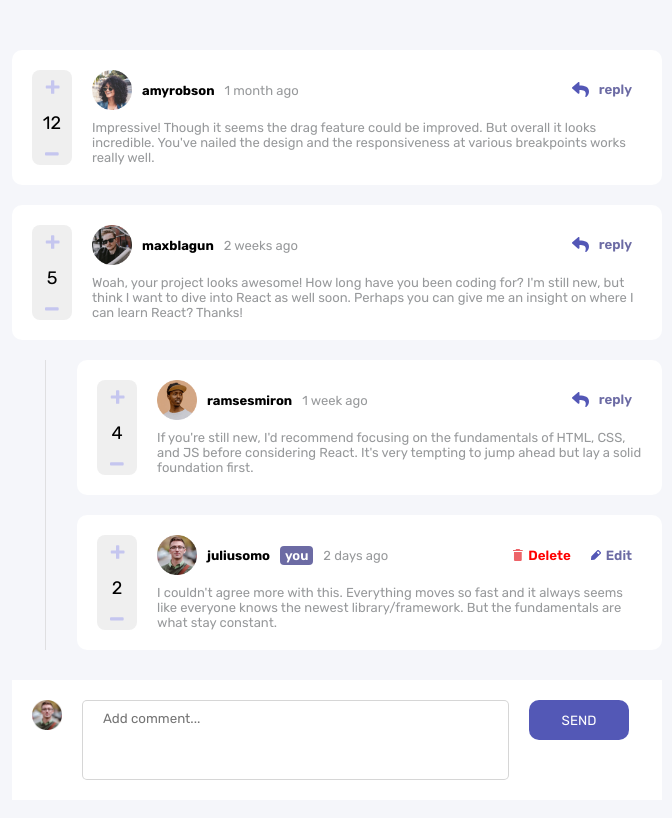
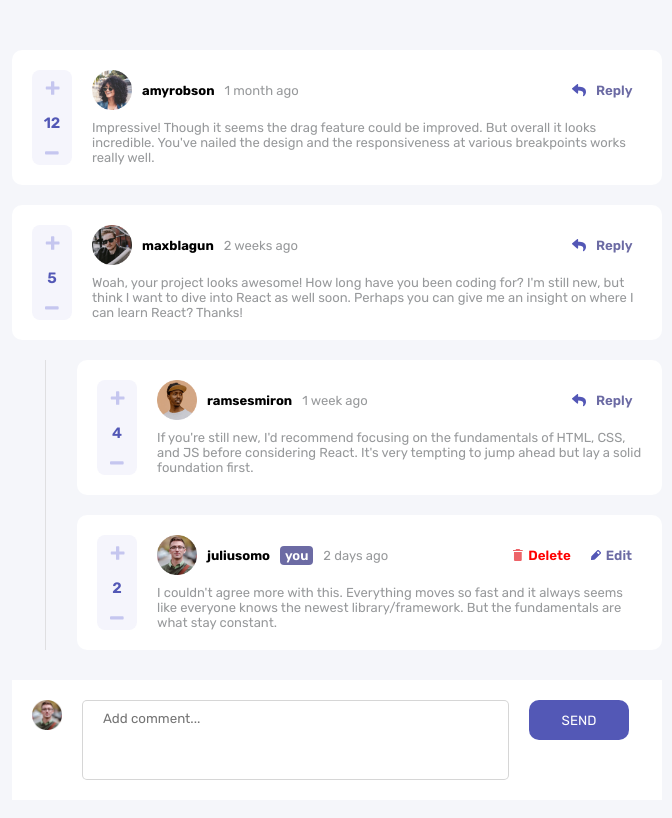
Before and after one commit to alcias4/interactive-commets, a React (Vite) app: page / in a window 1280 px wide. Shown: the top 818 px of the page, without its empty margins (303-975 px from the left). Built offline with nearby package versions, Linux system fonts and the light colour scheme.

Commit message:
terminal

```diff
--- a/index.html
+++ b/index.html
@@ -5,7 +5,7 @@
     <link rel="preconnect" href="https://fonts.googleapis.com">
     <link rel="preconnect" href="https://fonts.gstatic.com" crossorigin>
     <link href="https://fonts.googleapis.com/css2?family=Rubik:ital,wght@0,300;0,400;0,600;0,700;0,800;0,900;1,300;1,400;1,500;1,600;1,700;1,800;1,900&display=swap" rel="stylesheet">
-    <link rel="icon" type="image/svg+xml" href="/vite.svg" />
+    <link rel="icon" type="image/svg+xml" href="./public/images/icon-edit.svg" />
     <meta name="viewport" content="width=device-width, initial-scale=1.0" />
     <title>Interactive Comments</title>
   </head>
--- a/src/App.tsx
+++ b/src/App.tsx
@@ -17,7 +17,7 @@ function App() {
   })
 
   const {handleAddtion, handleSubtraction} = logicScore(data, setDate)
-  const {handleDelete, handleReplies, handleChanceComment} = logicComments(data, setDate)
+  const {handleDelete, handleReplies, handleChanceComment, handleEdit} = logicComments(data, setDate)
 
   useEffect(()=>{
     localStorage.setItem('data', JSON.stringify(data))
@@ -33,6 +33,7 @@ function App() {
         handleReplies={handleReplies}
         handleAddtion={handleAddtion}
         handleSubtraction={handleSubtraction}
+        handleEdit={handleEdit}
       />
       <Footer
         user={data.currentUser}
--- a/src/components/Comments.tsx
+++ b/src/components/Comments.tsx
@@ -13,9 +13,10 @@ interface Props {
   handleSubtraction:(id:number, replies:number| null)=>void
   handleDelete:(id:number, replies:number| null)=>void
   handleReplies:(id:number,comment:string)=>void
+  handleEdit:(id:number, replies:number| null)=>void
 }
 
-export const Comments: React.FC<Props>  = ({info,index ,user,handleDelete, handleReplies, handleAddtion, handleSubtraction}) => {
+export const Comments: React.FC<Props>  = ({info,index ,user,handleDelete, handleReplies, handleAddtion, handleSubtraction,handleEdit}) => {
   const [comment ,setComments] = useState(false);
   const handleReply  = () => {
     setComments(!comment)
@@ -45,18 +46,20 @@ export const Comments: React.FC<Props>  = ({info,index ,user,handleDelete, handl
             <div className="edit">
               <button onClick={()=> handleDelete(info.id,null)}>
                 <img src="./images/icon-delete.svg" alt="" />
-                Delete
+                <p>Delete</p>
               </button>
-              <button>
+              <button
+                onClick={()=> {handleEdit(index, null)}}
+              >
               <img src="./images/icon-edit.svg" alt="" />
-                Edit
+                <p>Edit</p>
               </button>
             </div>:
             <button
               onClick={handleReply}
               className="reply">
               <img src="./images/icon-reply.svg" alt="icon of button" />
-              reply
+              <p>Reply</p>
             </button>
             }
           </section>
@@ -77,6 +80,7 @@ export const Comments: React.FC<Props>  = ({info,index ,user,handleDelete, handl
               handleAddtion={handleAddtion}
               handleSubtraction={handleSubtraction}
               subInd={subInd}
+              handleEdit={handleEdit}
             />
           ))
         }
--- a/src/components/Main.tsx
+++ b/src/components/Main.tsx
@@ -8,9 +8,10 @@ interface Props {
   handleSubtraction:(id:number,replies: number| null)=> void
   handleReplies:(id: number,comment:string) => void
   handleAddtion:(id:number,replies: number| null)=> void
+  handleEdit:(id:number, replies:number| null)=>void
 }
 
-export const Main: React.FC<Props> = ({data, handleDelete,handleReplies, handleAddtion, handleSubtraction}) => {
+export const Main: React.FC<Props> = ({data, handleDelete,handleReplies, handleAddtion, handleSubtraction, handleEdit}) => {
   return (
     <ul className="content-comments">
       {
@@ -23,6 +24,7 @@ export const Main: React.FC<Props> = ({data, handleDelete,handleReplies, handleA
             handleReplies={handleReplies}
             handleAddtion={handleAddtion}
             handleSubtraction={handleSubtraction}
+            handleEdit={handleEdit}
           />
         ))
       }
--- a/src/components/card.tsx
+++ b/src/components/card.tsx
@@ -9,9 +9,10 @@ interface Props {
   handleReply:()=>void
   handleAddtion: (id: number, replies:number | null) => void
   handleSubtraction: (id: number, replies:number | null) => void
+  handleEdit:(id:number, replies:number| null)=>void
 }
 
-export const Card:React.FC<Props> = ({ info,index ,user, handleDelete,handleReply,handleAddtion, handleSubtraction, subInd}) => {
+export const Card:React.FC<Props> = ({ info,index ,user, handleDelete,handleReply,handleAddtion, handleSubtraction, subInd, handleEdit}) => {
 
   return (
     <div key={info.id + 100} className="card subCard">
@@ -37,18 +38,19 @@ export const Card:React.FC<Props> = ({ info,index ,user, handleDelete,handleRepl
             <div className="edit">
               <button onClick={()=>handleDelete(info.id,index)}>
                 <img src="./images/icon-delete.svg" alt="" />
-                Delete
+                <p>Delete</p>
               </button>
-              <button>
-              <img src="./images/icon-edit.svg" alt="" />
-                Edit
+              <button onClick={()=> handleEdit(info.id, index)}>
+              <img
+                src="./images/icon-edit.svg" alt="" />
+                <p>Edit</p>
               </button>
             </div>:
             <button
               onClick={handleReply}
               className="reply">
               <img src="./images/icon-reply.svg" alt="icon of button" />
-              reply
+              <p>Reply</p>
             </button>
           }
         </section>
--- a/src/index.css
+++ b/src/index.css
@@ -5,9 +5,7 @@
   font-family: 'Rubik', sans-serif;
 }
 
-:root {
-  --width: 60%
-}
+
 
 body {
   background-color:  #f5f6fa;
@@ -19,7 +17,7 @@ body {
   flex-direction: column;
   align-items: center;
   width: 100%;
-  height: 100vh;
+  height: 100%;
   gap: 30px;
 }
 
@@ -29,6 +27,55 @@ body {
   display: flex;
   flex-direction: column;
   gap: 20px;
-  width: var(--width);
+  width: 70%;
   max-width: 650px;
 }
+
+@media (width < 900px) {
+  .content-comments, footer {
+    width: 100%;
+  }
+
+}
+
+
+@media (width < 700px) {
+  .content-comments, footer {
+    width: 90%;
+  }
+
+}
+
+@media (width < 600px) {
+  .card {
+    flex-direction: column-reverse;
+  }
+  .card-button{
+    flex-direction: row;
+    height: 30px;
+    width: 100px;
+    font-size: 15px;
+  }
+
+
+  .card-button img{
+    width: 13px;
+  }
+
+  .edit button img{
+    width: 15px;
+  }
+
+  .edit button p{
+    display: none;
+  }
+
+  .reply {
+    width: auto;
+  }
+
+  .reply p  {
+    display: none;
+
+  }
+}
--- a/src/logic/comments.ts
+++ b/src/logic/comments.ts
@@ -8,7 +8,6 @@ export const logicComments = (data: data, setDate:setDate) => {
 
   const handleChanceComment = (comments:string): void => {
     if (comments === ""){
-      alert("Text empty")
       return
     }
 
@@ -46,7 +45,6 @@ export const logicComments = (data: data, setDate:setDate) => {
 
   const handleReplies = (id: number,comment:string) => {
     if (comment === ""){
-      alert("Text empty")
       return
     }
     const newComments:repliesComment = {
@@ -67,5 +65,9 @@ export const logicComments = (data: data, setDate:setDate) => {
     setDate({currentUser: data.currentUser, comments: data.comments})
   }
 
-  return {handleDelete,handleReplies, handleChanceComment}
+  const handleEdit = (id: number, replies: number | null) => {
+
+  }
+
+  return {handleDelete,handleReplies, handleChanceComment, handleEdit}
 }
--- a/src/style/comments.css
+++ b/src/style/comments.css
@@ -6,6 +6,7 @@
   border-radius: 10px;
   cursor: default;
   min-height: 135px;
+  position: relative;
 }
 
 .card-button{
@@ -16,12 +17,20 @@
   min-width: 40px;
   border: none;
   border-radius: 8px;
-  font-size: 18px;
+  font-size: 15px;
+  background-color: #f5f5fc;
+  color: #5358b6;
+  font-weight: 600;
 }
 
 .card-button img {
   cursor: pointer;
   width: 15px;
+  transition: all 500ms ease;
+}
+
+.card-button img:hover {
+  scale: 1.2;
 }
 
 .card-info{
@@ -61,6 +70,11 @@
   border: none;
   background: transparent;
   cursor: pointer;
+  transition: all 400ms ease;
+}
+
+.edit button:hover {
+  opacity: 0.5;
 }
 
 .edit button img {
@@ -99,6 +113,11 @@
   font-size: 15;
   font-weight: 600;
   color: #6c6ba4;
+  transition: all 500ms ease;
+}
+
+.reply:hover {
+  opacity: 0.5;
 }
 
 .reply img {
```
Also changed, not shown: src/style/footer.css (line endings or trailing spaces), 1 other file (tests, documents, lock files or other folders).
